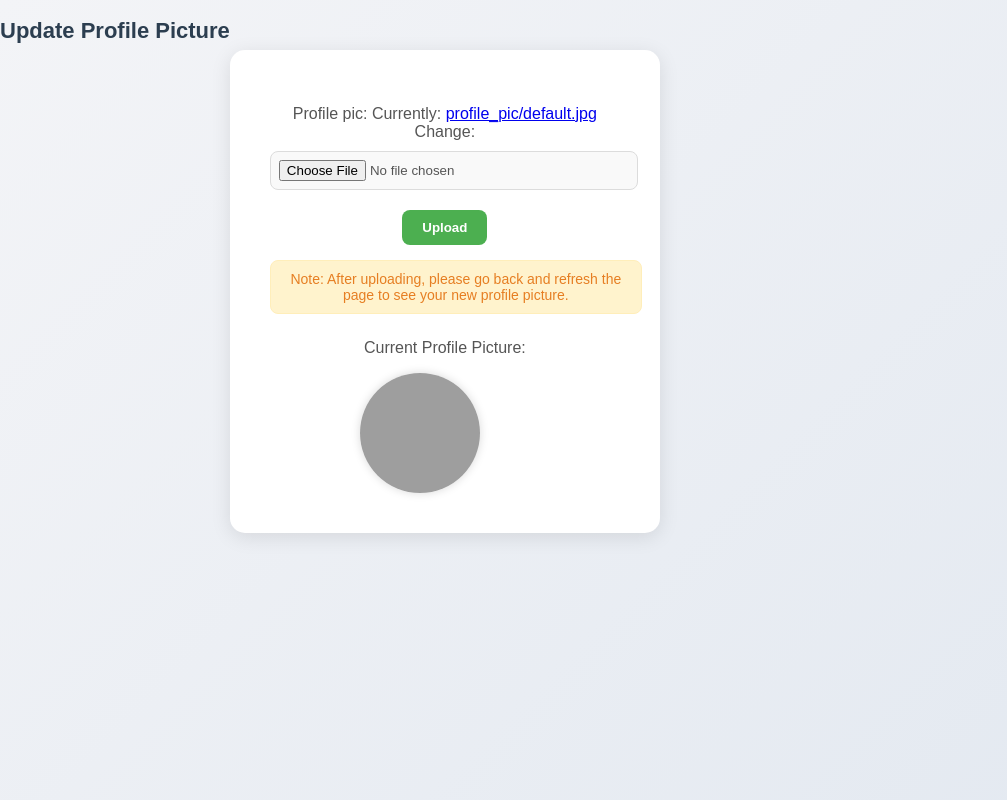
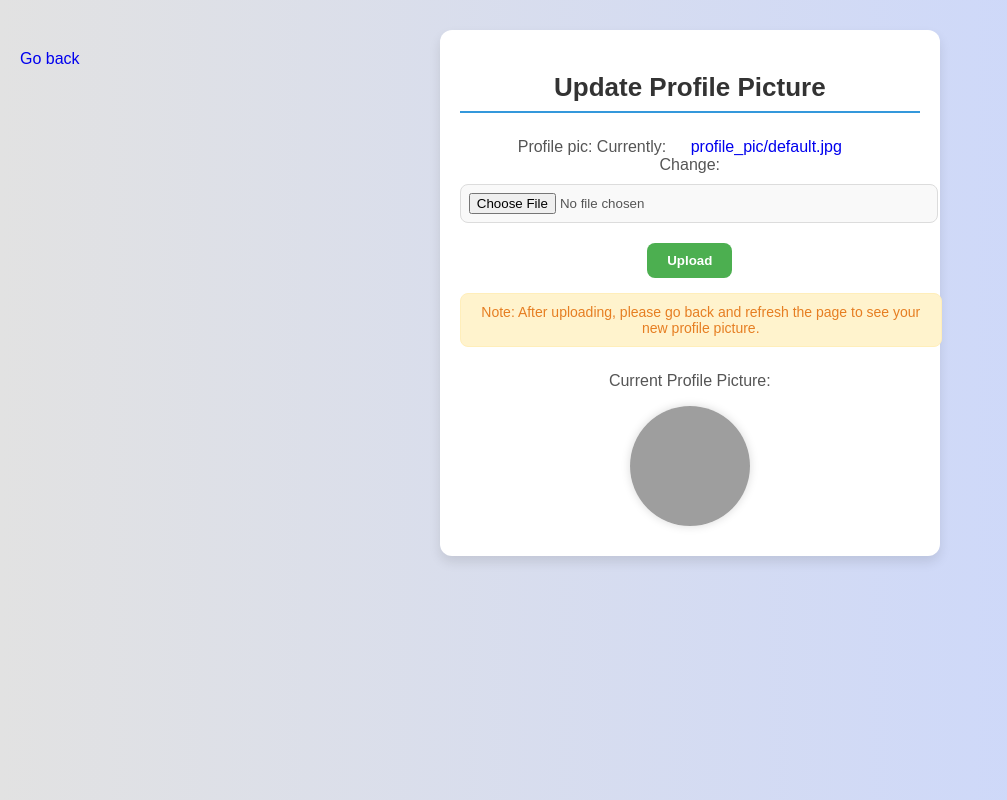
Before and after one commit to KATAKYIE-KWESI/Django-Project13, a Django app: page /upload-profile/ in a window 1280 px wide. Shown: the whole page, without its empty margins (0-1007 px from the left). Run offline with Django 5.2, Linux system fonts and the light colour scheme; the visitor is signed in with stand-in values (Sample User, id 1); data comes from the database, SQL or seed files in the repository; both versions use the stored data as it was after the commit; grey boxes are pictures that could not be loaded.

Commit message:
More styles to the upload profile page

```diff
--- a/static/styles4.css
+++ b/static/styles4.css
@@ -1,7 +1,7 @@
 /* Reset and base styling */
 body {
     font-family: "Poppins", sans-serif;
-    background: linear-gradient(135deg, #f3f4f7, #e2e8f0);
+    background: linear-gradient(to right,#e2e2e2,#c9d6ff);
     color: #333;
     margin: 0;
     padding: 0;
@@ -11,14 +11,22 @@ body {
     min-height: 100vh;
 }
 
+a{
+ text-decoration: none;
+ margin: 50px 20px;
+
+}
+
 /* Container for the form */
 form {
-    background: white;
-    padding: 30px 40px;
-    border-radius: 15px;
-    box-shadow: 0 4px 20px rgba(0, 0, 0, 0.1);
-    margin-top: 50px;
-    width: 350px;
+
+    max-width: 460px;
+    margin: 30px auto;
+    padding: 20px;
+    background: #fff;
+    border-radius: 12px;
+    box-shadow: 0 6px 12px rgba(0,0,0,0.1);
+    transition: 0.3s ease;
     text-align: center;
     transition: 0.3s ease;
 }
@@ -29,10 +37,12 @@ form:hover {
 
 /* Heading */
 h2 {
-    text-align: center;
-    color: #2c3e50;
-    font-size: 22px;
+    font-size: 26px;
+    font-weight: 700;
     margin-bottom: 20px;
+    border-bottom: 2px solid #3498db;
+    padding-bottom: 8px;
+    color: #333;
 }
 
 /* Form fields */
@@ -73,7 +83,7 @@ p {
 
 img {
     display: block;
-    margin: 10px 90px;
+    margin: 10px 170px;
     border-radius: 50%;
     box-shadow: 0 0 10px rgba(0, 0, 0, 0.15);
 
--- a/templates/Upload_profile.html
+++ b/templates/Upload_profile.html
@@ -7,9 +7,14 @@
     <link rel="stylesheet" href="{% static 'styles4.css' %}">
 </head>
 <body>
-    <h2>Update Profile Picture</h2>
+
+    <a href="{% url 'firstpage' %}"> Go back</a>
+
+
 
     <form method="POST" enctype="multipart/form-data">
+        <h2>Update Profile Picture</h2>
+
         {% csrf_token %}
         {{ form.as_p }}
         <button type="submit">Upload</button>
```
Also changed, not shown: db.sqlite3.
